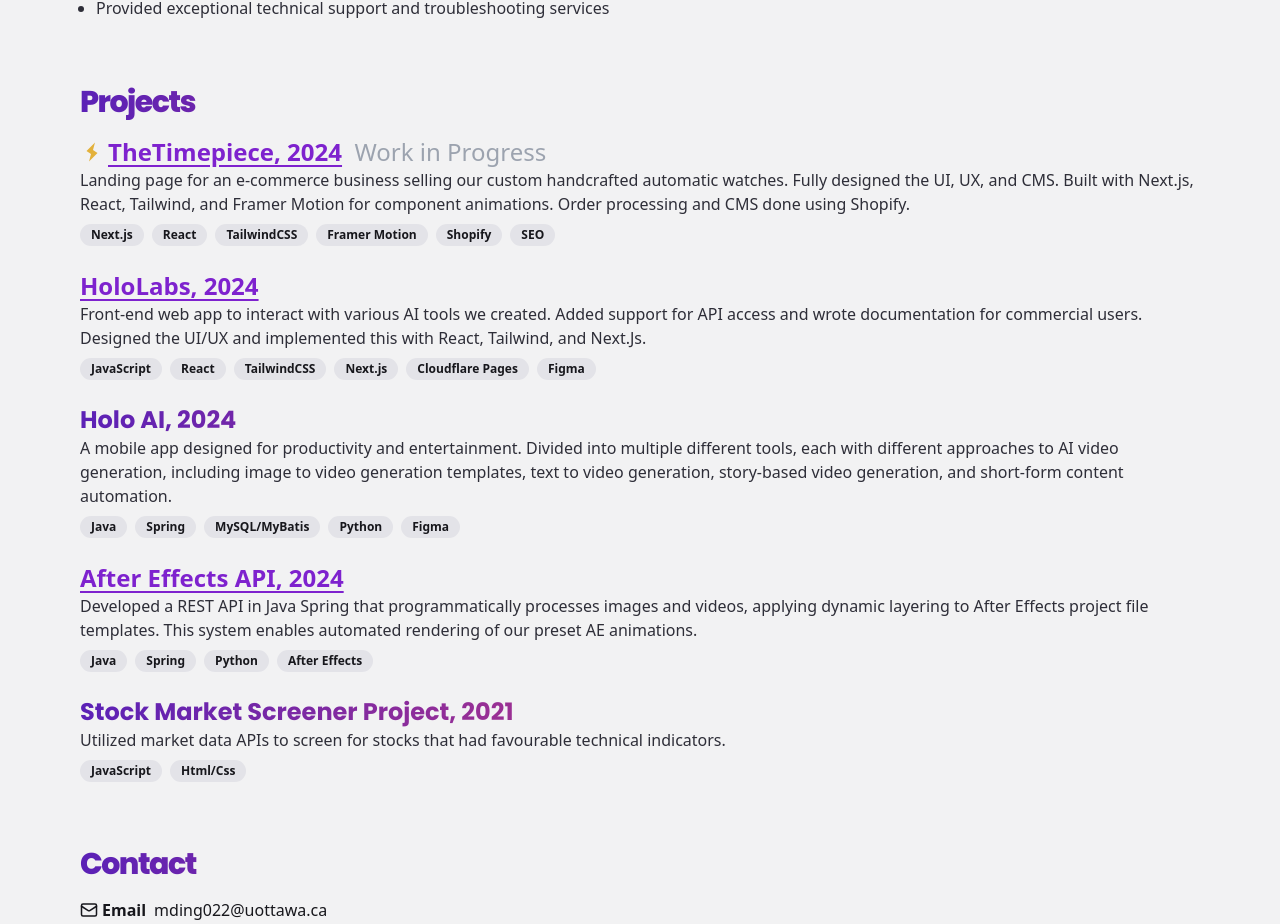
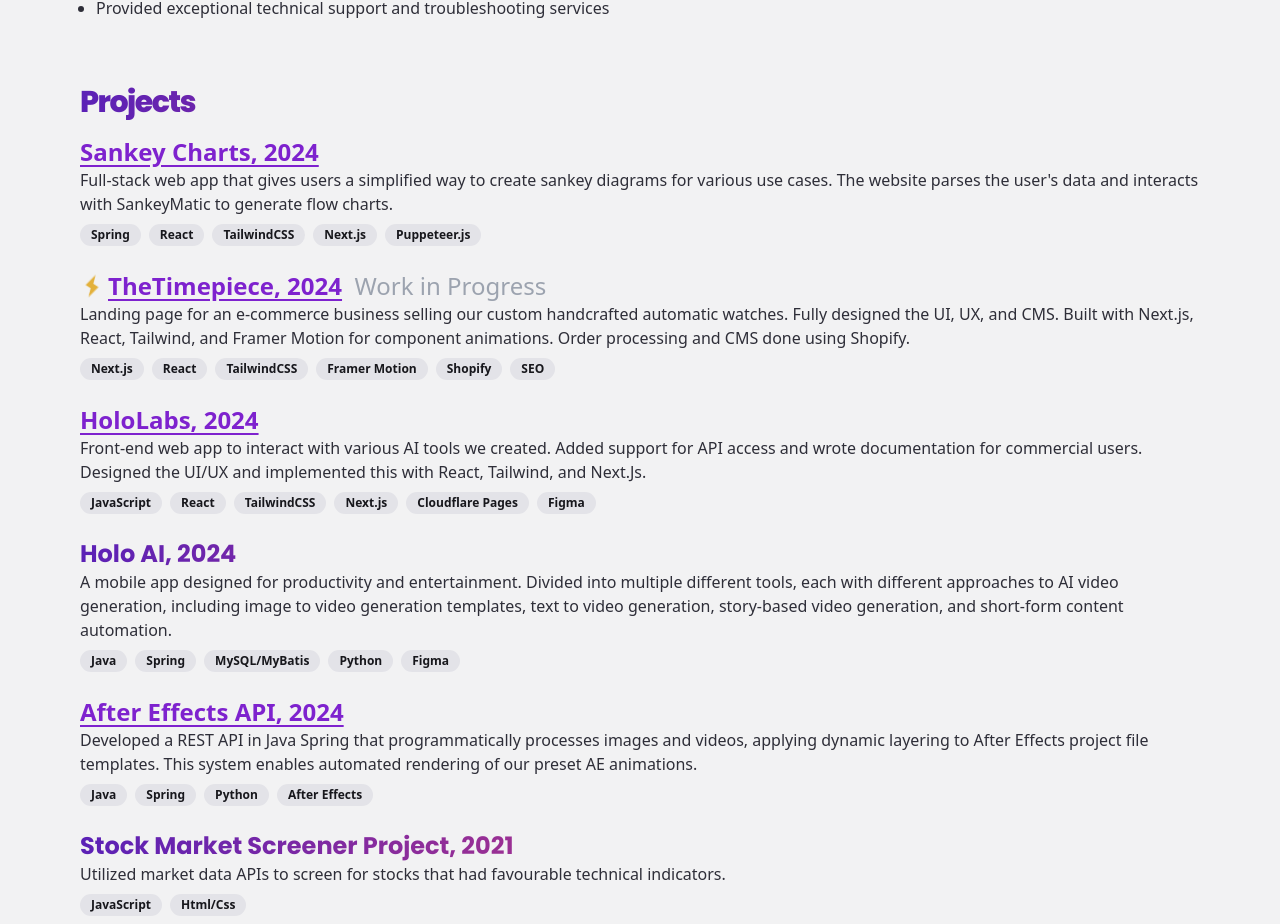
Before and after one commit to mding022/millerding.com, a Next.js app: page / in a window 1280 px wide. Shown: the part 1156-2080 px from the top of the page. Built offline with nearby package versions, Linux system fonts and the light colour scheme.

Commit message:
Update projects

```diff
--- a/components/content.tsx
+++ b/components/content.tsx
@@ -138,6 +138,23 @@
                     </span>
                 </h2>
                 <div className="grid gap-6">
+                    <div>
+                        <Link href="https://chart.millerding.com" target="_blank">
+                            <span className="text-2xl font-bold underline underline-offset-4 text-purple-700 hover:text-purple-600">
+                                Sankey Charts, 2024
+                            </span>
+                        </Link>
+                        <p className="text-muted-foreground">
+                            Full-stack web app that gives users a simplified way to create sankey diagrams for various use cases. The website parses the user&apos;s data and interacts with SankeyMatic to generate flow charts.
+                        </p>
+                        <div className="mt-2 flex gap-2 hover:cursor-default">
+                            <Badge>Spring</Badge>
+                            <Badge>React</Badge>
+                            <Badge>TailwindCSS</Badge>
+                            <Badge>Next.js</Badge>
+                            <Badge>Puppeteer.js</Badge>
+                        </div>
+                    </div>
                     <div>
                         <Link href="https://thetimepiece.ca" target="_blank" className="flex items-center">
                             <div className="relative">
```
